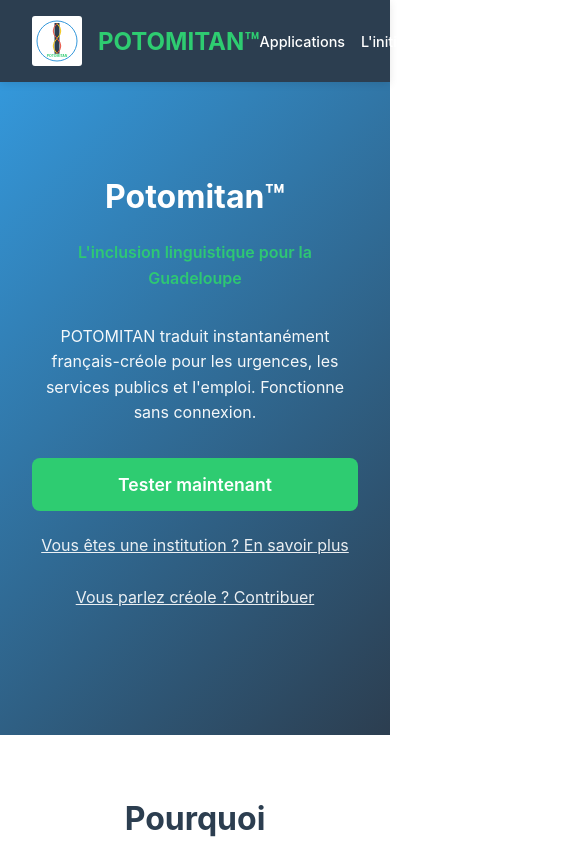
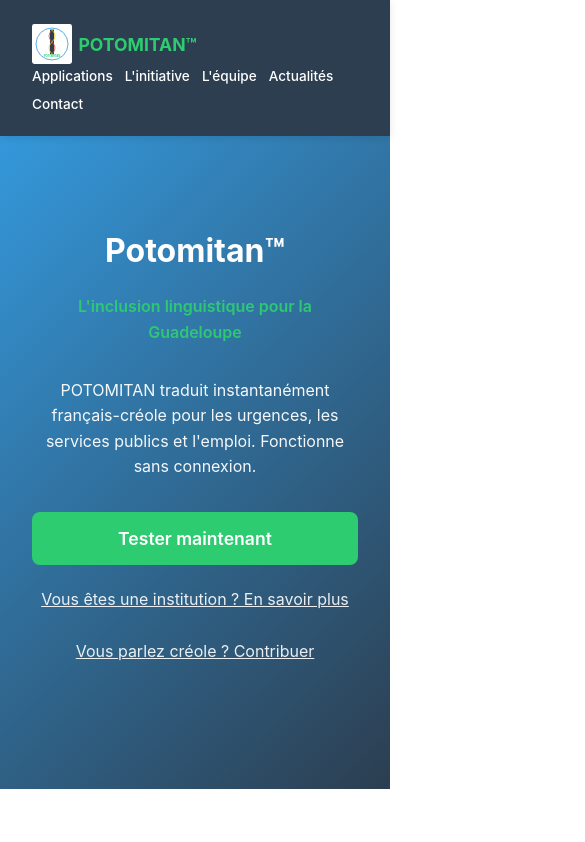
Before and after one commit to Brdcie/potomitan-landing, a React (Vite) app: page / in a window 390 px wide. Shown: the top 842 px of the page, 585 px wide, since content can reach past the window. Built offline with nearby package versions, Linux system fonts and the light colour scheme.

Commit message:
Responsive mobile : navbar en colonne sur petit écran

```diff
--- a/src/index.css
+++ b/src/index.css
@@ -465,9 +465,30 @@
 
 /* Responsive */
 @media (max-width: 768px) {
+  .navbar-container {
+    flex-direction: column;
+    align-items: flex-start;
+    gap: 0.25rem;
+    padding: 0.5rem 0;
+  }
+
+  .navbar-logo {
+    gap: 0.4rem;
+  }
+
+  .navbar-logo img {
+    height: 40px;
+    width: 40px;
+  }
+
+  .navbar-logo h1 {
+    font-size: 1.1rem;
+  }
+
   .navbar-menu {
-    gap: 1rem;
-    font-size: 0.9rem;
+    gap: 0.75rem;
+    font-size: 0.85rem;
+    flex-wrap: wrap;
   }
 
   .section-title {
```
